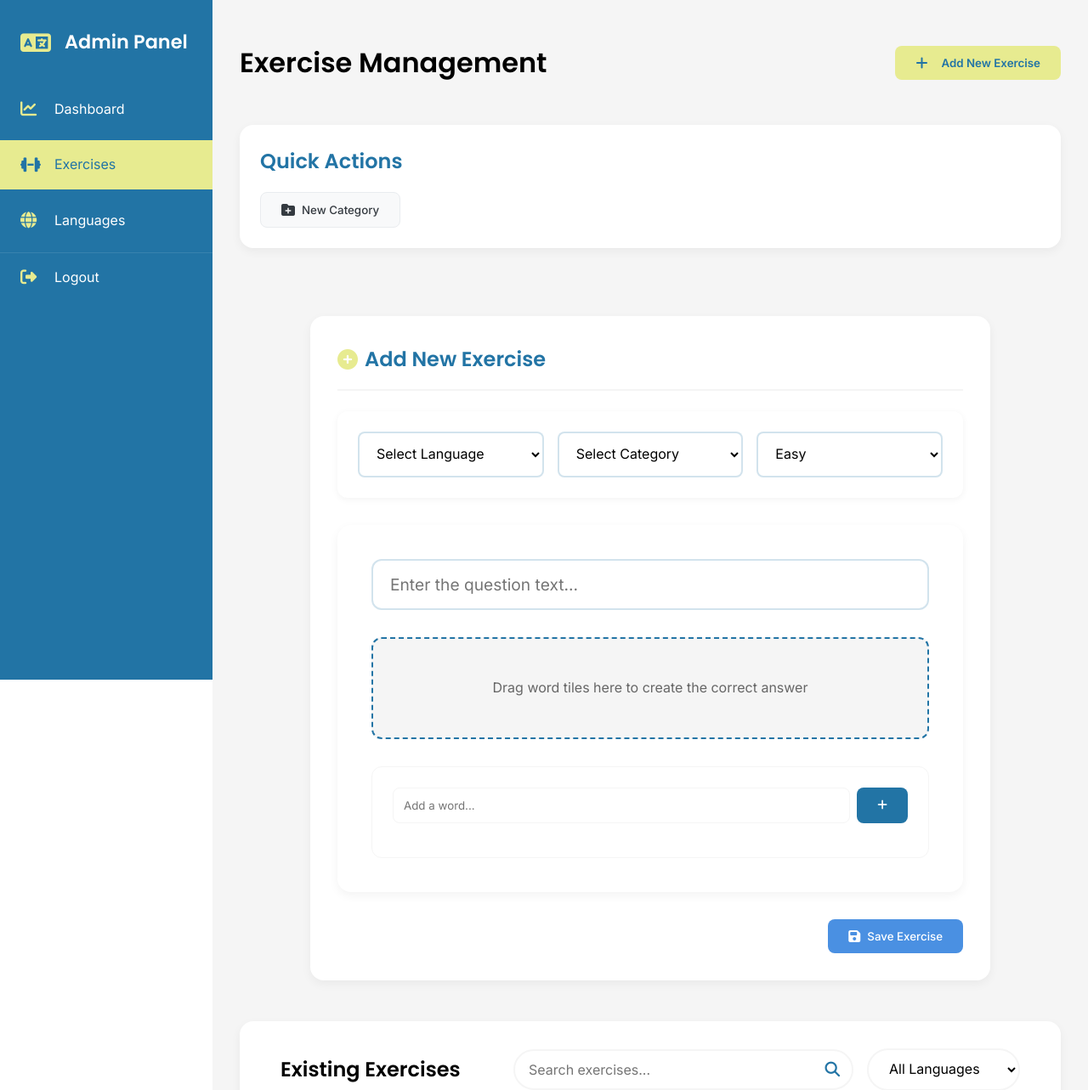
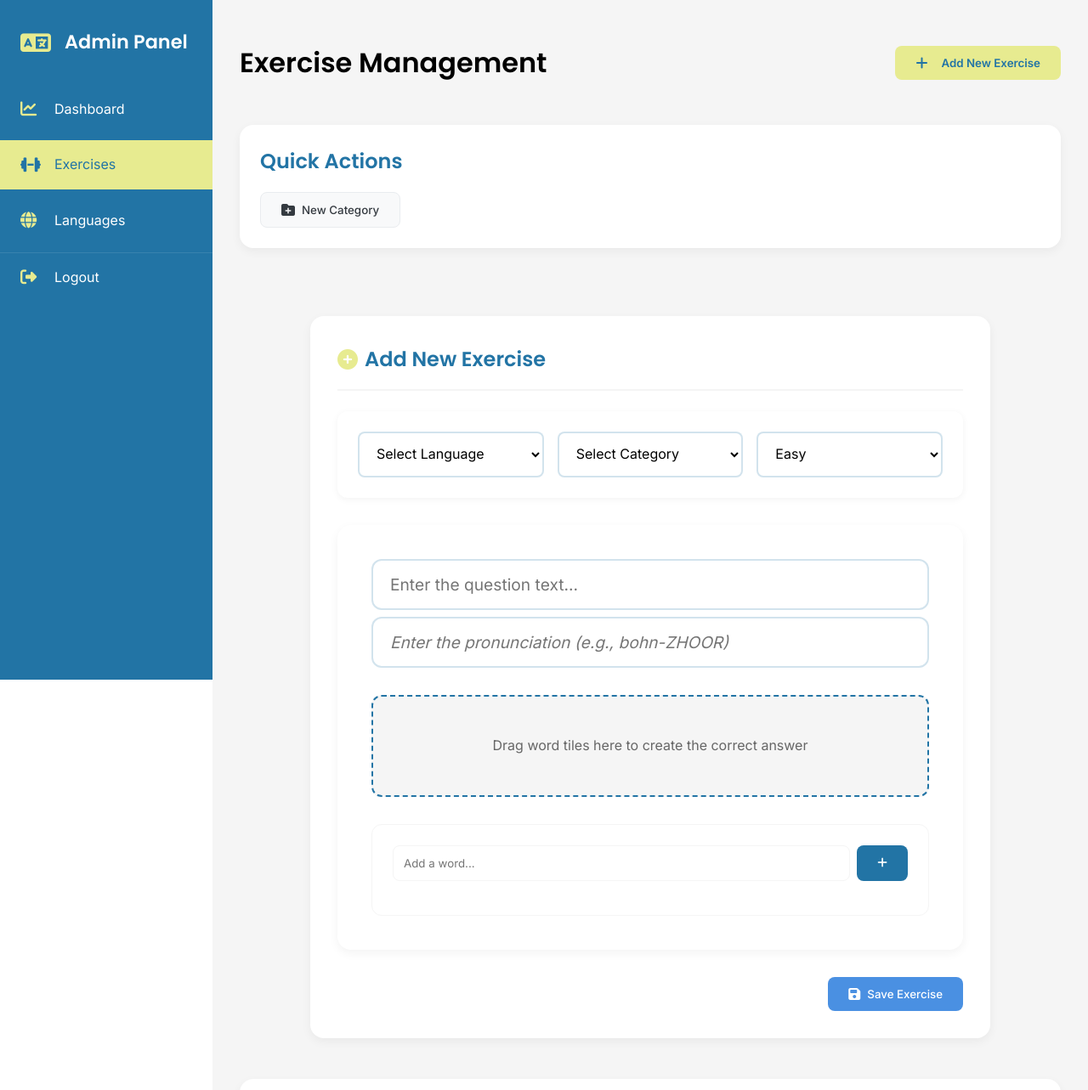
Before and after one commit to ladymargehagan/finallitrepo, a PHP site: page /view/admin/exercises.php in a window 1280 px wide. Shown: the top 1283 px of the page at 85% size. Run offline with PHP 8.4, Linux system fonts and the light colour scheme; a user stored in the database is signed in; data comes from the database, SQL or seed files in the repository.

Commit message:
added pronunciation editing (will not touch again )

```diff
--- a/assets/css/admin/exercises.css
+++ b/assets/css/admin/exercises.css
@@ -626,3 +626,12 @@
     margin-top: 1rem;
     margin-bottom: 2rem;
 }
+
+.pronunciation-input {
+    margin-top: 8px;
+    width: 100%;
+    padding: 8px;
+    border: 1px solid #ddd;
+    border-radius: 4px;
+    font-style: italic;
+}
--- a/assets/js/admin/exercises.js
+++ b/assets/js/admin/exercises.js
@@ -313,6 +313,7 @@ class ExerciseCreator {
     async saveExercise() {
         try {
             const questionText = document.getElementById('questionText').value;
+            const pronunciationText = document.getElementById('pronunciationText').value;
             const languageId = document.getElementById('languageSelect').value;
             const categoryId = document.getElementById('categorySelect').value;
             const difficulty = document.getElementById('difficultySelect').value;
@@ -345,6 +346,7 @@ class ExerciseCreator {
 
             const exerciseData = {
                 question: questionText,
+                pronunciation: pronunciationText,
                 languageId: parseInt(languageId),
                 categoryId: parseInt(categoryId),
                 difficulty,
--- a/view/admin/exercises.php
+++ b/view/admin/exercises.php
@@ -81,6 +81,10 @@ $categories = $pdo->query("SELECT categoryId, categoryName FROM word_categories"
                     <div class="exercise-preview">
                         <div class="question-box">
                             <input type="text" id="questionText" placeholder="Enter the question text..." required>
+                            <input type="text"
+                                   id="pronunciationText"
+                                   placeholder="Enter the pronunciation (e.g., bohn-ZHOOR)"
+                                   class="pronunciation-input">
                         </div>
 
                         <div class="answer-box" id="answerBox">
```
Also changed, not shown: actions/admin/save_exercise.php (+5 -3 lines).
